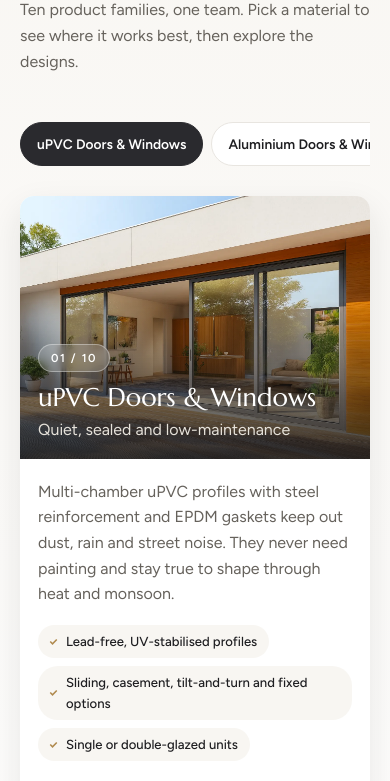
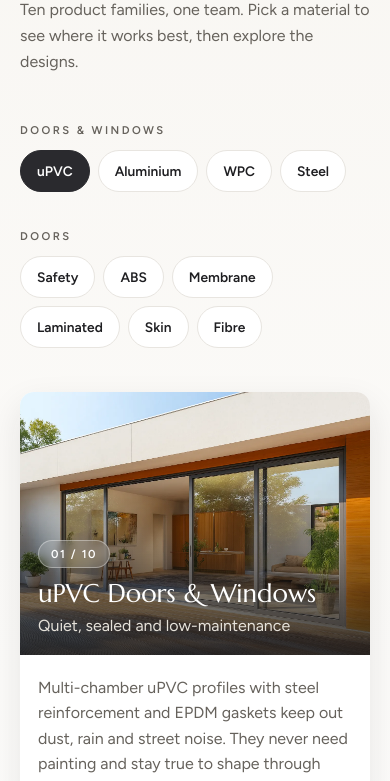
Before and after one commit to admin-amsidel/amsidel-web, an Angular app: page /doors-windows in a window 390 px wide. Shown: the part 1020-1801 px from the top of the page. Built offline with nearby package versions, Linux system fonts and the light colour scheme.

Commit message:
style change

```diff
--- a/src/app/pages/store-home/store-home.html
+++ b/src/app/pages/store-home/store-home.html
@@ -89,6 +89,7 @@
                   <span class="range__num">{{ indexOf(c.slug) }}</span>
                   <span class="range__label">
                     <strong>{{ c.name }}</strong>
+                    <span class="range__short">{{ c.short }}</span>
                     <small>{{ c.tagline }}</small>
                   </span>
                   <span class="range__count">{{ countOf(c.slug) }}</span>
--- a/src/app/pages/store-home/store-home.scss
+++ b/src/app/pages/store-home/store-home.scss
@@ -241,6 +241,10 @@
   transition: color 0.25s;
 }
 
+.range__short {
+  display: none;
+}
+
 .range__label {
   display: grid;
   min-width: 0;
@@ -453,35 +457,39 @@
     gap: 22px;
   }
 
-  /* menu becomes a swipeable row of pills */
+  /* menu becomes every family as a wrapping pill, grouped and short-named, so nothing hides off-screen
+     (a sideways-scrolling row gave no hint that more families were to the right) */
   .range__menu {
-    display: flex;
-    gap: 8px;
-    overflow-x: auto;
-    padding-bottom: 8px;
-    scroll-snap-type: x proximity;
+    display: grid;
+    gap: 14px;
 
     ul {
-      display: contents;
+      display: flex;
+      flex-wrap: wrap;
+      gap: 8px;
     }
   }
 
   .range__group {
-    display: none;
+    display: block;
+    margin: 0 0 -4px;
+    padding: 0;
+    border: 0;
   }
 
   .range__item {
     width: auto;
     flex: none;
     display: block;
-    padding: 10px 16px;
+    min-height: 40px;
+    padding: 9px 16px;
     border: 1px solid var(--line);
     border-radius: 40px;
     background: var(--bg);
-    scroll-snap-align: start;
 
     &::before,
     .range__num,
+    .range__label strong,
     .range__label small,
     .range__count {
       display: none;
@@ -497,8 +505,10 @@
     }
   }
 
-  .range__label strong {
+  .range__label .range__short {
+    display: block;
     font-size: 0.86rem;
+    font-weight: 600;
     white-space: nowrap;
   }
 
```
